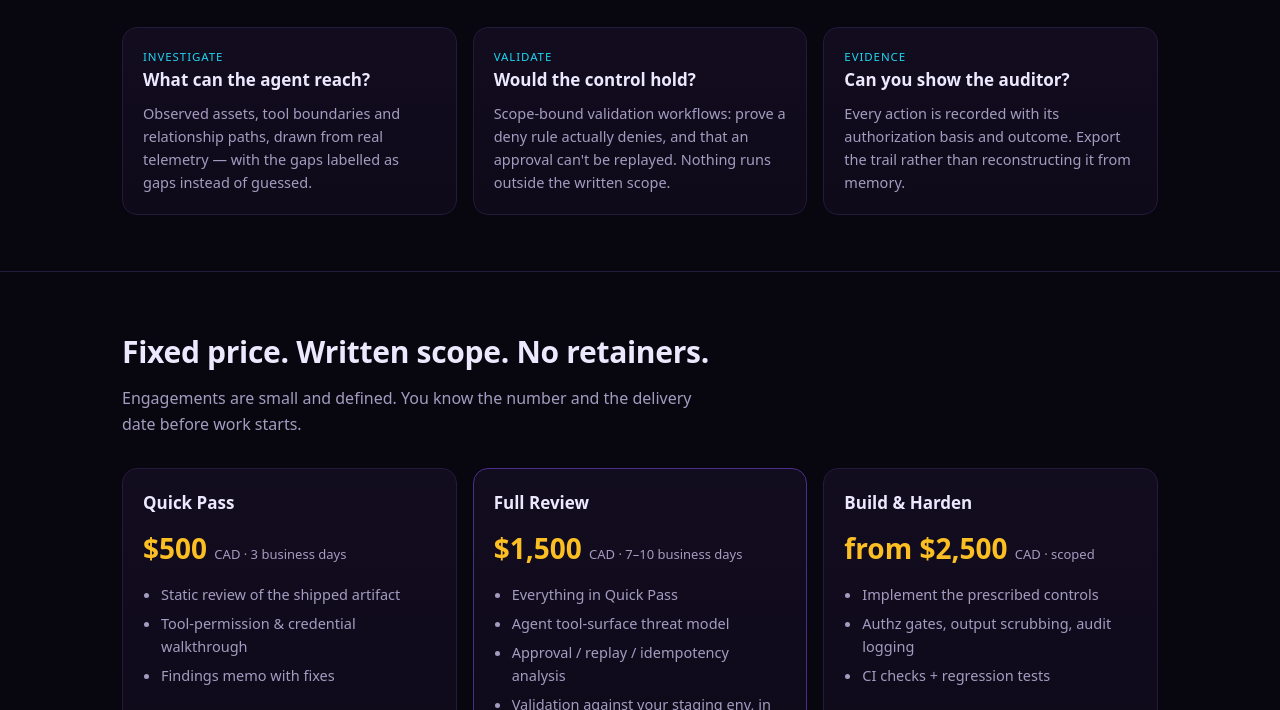
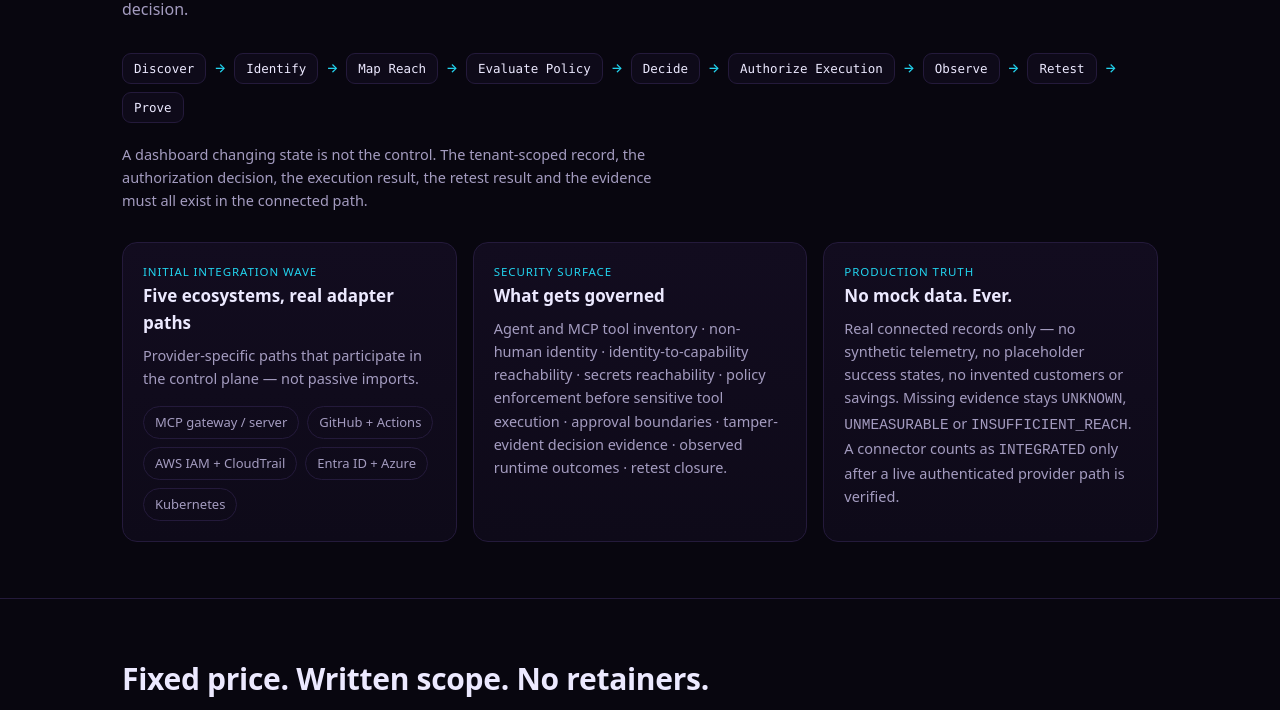
Before and after one commit to terrell0780/elitze-landing, a plain HTML site: page index.html in a window 1280 px wide. Shown: the part 782-1492 px from the top of the page. Drawn offline with Linux system fonts and the light colour scheme.

Commit message:
Product section matches authoritative README: control loop, 5-ecosystem wave, production truth

```diff
--- a/index.html
+++ b/index.html
@@ -81,6 +81,12 @@
   .card li{margin:6px 0}
 
   .steps{display:grid;grid-template-columns:repeat(auto-fit,minmax(220px,1fr));gap:16px}
+  .loop{display:flex;flex-wrap:wrap;gap:8px;align-items:center;margin:20px 0 26px}
+  .loop span{font:12.5px ui-monospace,SFMono-Regular,Menlo,monospace;color:var(--ink);
+    border:1px solid var(--line);background:var(--panel2);padding:7px 11px;border-radius:9px}
+  .loop b{color:var(--cyan);font-weight:600;font-size:12.5px}
+  .chips{display:flex;flex-wrap:wrap;gap:8px;margin-top:16px}
+  .chips span{font-size:13px;color:var(--muted);border:1px solid var(--line);border-radius:999px;padding:5px 11px}
   .step{border-left:2px solid var(--cyan);padding-left:14px;color:var(--muted);font-size:14.5px}
   .step b{display:block;color:var(--ink);margin-bottom:4px;font-size:15px}
 
@@ -138,29 +144,47 @@
 
   <section id="product">
     <div class="wrap">
-      <h2>One workspace, three jobs that actually matter</h2>
+      <h2>Agent identity and MCP runtime security</h2>
       <p class="lede">
-        Most "AI security" tools produce a dashboard nobody reads. Elitze is organised around the three
-        questions a team is asked the day after an incident.
+        Discover every agent and MCP server, map what each identity can reach, enforce policy before
+        sensitive tool execution, and preserve verifiable evidence of every decision.
       </p>
-      <div class="grid">
+
+      <div class="loop">
+        <span>Discover</span><b>→</b><span>Identify</span><b>→</b><span>Map Reach</span><b>→</b>
+        <span>Evaluate Policy</span><b>→</b><span>Decide</span><b>→</b><span>Authorize Execution</span><b>→</b>
+        <span>Observe</span><b>→</b><span>Retest</span><b>→</b><span>Prove</span>
+      </div>
+      <p class="lede" style="font-size:14.5px;margin-top:-6px">
+        A dashboard changing state is not the control. The tenant-scoped record, the authorization
+        decision, the execution result, the retest result and the evidence must all exist in the
+        connected path.
+      </p>
+
+      <div class="grid" style="margin-top:26px">
         <div class="card">
-          <div class="tag">Investigate</div>
-          <h3>What can the agent reach?</h3>
-          <p>Observed assets, tool boundaries and relationship paths, drawn from real telemetry — with
-             the gaps labelled as gaps instead of guessed.</p>
+          <div class="tag">Initial integration wave</div>
+          <h3>Five ecosystems, real adapter paths</h3>
+          <p>Provider-specific paths that participate in the control plane — not passive imports.</p>
+          <div class="chips">
+            <span>MCP gateway / server</span><span>GitHub + Actions</span><span>AWS IAM + CloudTrail</span>
+            <span>Entra ID + Azure</span><span>Kubernetes</span>
+          </div>
         </div>
         <div class="card">
-          <div class="tag">Validate</div>
-          <h3>Would the control hold?</h3>
-          <p>Scope-bound validation workflows: prove a deny rule actually denies, and that an approval
-             can't be replayed. Nothing runs outside the written scope.</p>
+          <div class="tag">Security surface</div>
+          <h3>What gets governed</h3>
+          <p>Agent and MCP tool inventory · non-human identity · identity-to-capability reachability ·
+             secrets reachability · policy enforcement before sensitive tool execution · approval
+             boundaries · tamper-evident decision evidence · observed runtime outcomes · retest closure.</p>
         </div>
         <div class="card">
-          <div class="tag">Evidence</div>
-          <h3>Can you show the auditor?</h3>
-          <p>Every action is recorded with its authorization basis and outcome. Export the trail
-             rather than reconstructing it from memory.</p>
+          <div class="tag">Production truth</div>
+          <h3>No mock data. Ever.</h3>
+          <p>Real connected records only — no synthetic telemetry, no placeholder success states, no
+             invented customers or savings. Missing evidence stays <code>UNKNOWN</code>,
+             <code>UNMEASURABLE</code> or <code>INSUFFICIENT_REACH</code>. A connector counts as
+             <code>INTEGRATED</code> only after a live authenticated provider path is verified.</p>
         </div>
       </div>
     </div>
```
